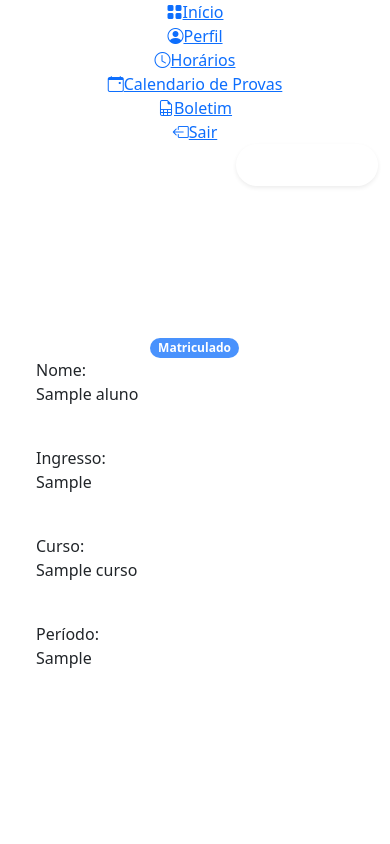
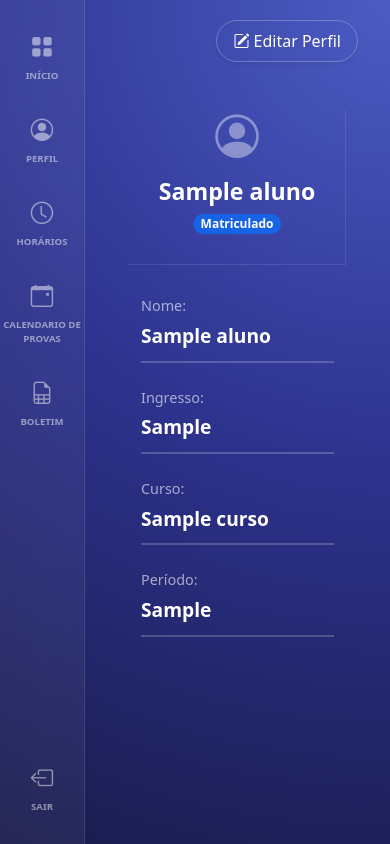
Before and after one commit to RayssaVicente/Facevision, a Django app: template Facevisions/templates/dados-usuario/index.html in a window 390 px wide. Run offline with Django 5.2, Linux system fonts and the light colour scheme; the template is opened without the code that fills it: most values are stand-ins (such as "Sample title", 1, 10 or a date in 2020).

Commit message:
CSS da página dados do usuario

```diff
--- a/Facevisions/static/css/dados.css
+++ b/Facevisions/static/css/dados.css
@@ -1,178 +1,136 @@
-.botaoEstilo{
-    background-color: #2bc4ea;
-    padding: 10px;
-    margin-left: 10px;
-    border-radius: 10px;
-    border: transparent;
+:root {
+    --sidebar-bg: rgba(255, 255, 255, 0.05);
+    --card-bg: rgba(255, 255, 255, 0.08);
+    --accent-color: #6366f1; /* Cor azul/roxo vibrante da imagem */
+    --text-main: #ffffff;
 }
 
-.botao{
-    padding-top: 10px;
-    padding-left: 60%;
-
+body {
+    background: radial-gradient(circle at top right, #4b5cc4, #2d328d 50%, #1a1c4d 100%);
+    min-height: 100vh;
+    font-family: 'Plus Jakarta Sans', sans-serif;
+    margin: 0;
+    color: var(--text-main);
+    display: flex;
+}
+.main-content {
+    margin-left: 85px;
+    padding: 50px;
+    width: 100%;
 }
 
-hr{
-    width:400px;
-    margin-bottom: 20px;
-    line-height: 300px;
-
-}
-
-h3{
-    margin-top: 10px;
-}
-
-.titulo-nome{
-    margin-left: 100px;
-}
-
-.dados-usuario{
-    display: flex;
-    margin: 20px;
-    padding: 20px;
-
-}
-
-.dados-usuario-img{
-    width: 120px;
-    height: 120px;
-    margin: 20px;
-}
-
-.matriculado{
-    background-color: #739BFA75;
-    width: 100px;
-    border-radius: 10px;
-    text-align: center;
-    margin-left: 100px;
-
-}
-
-.abrirBotao {
-    background: none;
-    border: none;
-    font-size: 28px;
-    cursor: pointer;
-    padding: 10px;
-
-}
-
-.abrirBotao2{
-    margin-left: 90px;
-    background-color: white;
-    font-size: 28px;
-    cursor: pointer;
-    border: none;
-}
-
-nav {
+/* Sidebar */
+.sidebar {
+    width: 85px;
+    background: var(--sidebar-bg);
+    backdrop-filter: blur(15px);
+    border-right: 1px solid rgba(255,255,255,0.1);
     display: flex;
     flex-direction: column;
     align-items: center;
+    padding: 30px 0;
+    height: 100vh;
+    position: fixed;
+}
 
+.sidebar-item {
+    color: rgba(255,255,255,0.5);
+    font-size: 1.4rem;
+    margin-bottom: 30px;
+    transition: 0.3s;
+    text-decoration: none;
+    text-align: center;
+}
+
+.sidebar-item:hover, .sidebar-item.active {
+    color: var(--text-main);
+}
+
+.sidebar-item span {
+    display: block;
+    font-size: 0.6rem;
+    font-weight: 700;
+    margin-top: 5px;
+    text-transform: uppercase;
 }
 
 
-.sidebar2 {
-    width: 80px;
-    height: 100vh;
-    background-color: white;
-    display: flex;
-    flex-direction: column;
-    align-items: center;
-    padding-top: 10px;
+
+.profile-container {
+    padding: 50px !important;
+    color: white;
 }
 
-.sidebar2 nav a {
-    display: block;
-    margin: 10px 0;
-    font-size: 13px;
-    color: black;
-    text-align: center;
-    text-decoration: none;
-
+.profile-avatar-wrapper {
+    opacity: 0.8;
 }
 
-.sidebar2 nav a img{
-    width: 45px;
+/* Grupos de Informação com a linha branca embaixo */
+.info-group label {
+    display: block;
+    font-size: 0.9rem;
+    color: rgba(255, 255, 255, 0.6);
+    margin-bottom: 5px;
 }
 
-.sidebar2 nav a i{
-    width: 80px;
-    font-size: 28px;
-    padding: 10px;
-
+.info-group p {
+    font-size: 1.2rem;
+    font-weight: 600;
+    margin-bottom: 0;
+    padding-bottom: 10px;
+    border-bottom: 2px solid rgba(255, 255, 255, 0.2);
+    transition: 0.3s;
 }
 
-
-.sidebarMenu {
-    display: none;
-    position: absolute;
-    left: 3px;
-
-    background: white;
-    width: 200px;
-    height: 100vh;
-
+.info-group p:hover {
+    border-bottom-color: var(--accent-color);
 }
 
-
-.sidebarMenu a {
-    padding: 5px;
+/* Botões de Ação Superiores */
+.btn-edit, .btn-account {
+    background: rgba(0, 255, 255, 0.2); /* Tom ciano da imagem */
+    border: 1px solid rgba(0, 255, 255, 0.3);
     color: white;
-    text-decoration: none;
-    display: block;
-
-
+    border-radius: 12px;
+    padding: 8px 20px;
+    font-weight: 600;
+    transition: 0.3s;
 }
 
-.sidebarMenu nav a {
+.btn-edit:hover, .btn-account:hover {
+    background: rgba(0, 255, 255, 0.4);
+    color: white;
+    transform: translateY(-2px);
+}
+
+.btn-account {
+    background: #00bcd4; /* Cor mais sólida igual à imagem */
+}
+
+/* Ajuste para o emblema redondo flutuante (opcional) */
+.floating-logo {
+    position: absolute;
+    top: 100px;
+    right: 50px;
+    width: 80px;
+    height: 80px;
+    background: white;
+    border-radius: 50%;
     display: flex;
     align-items: center;
-    justify-content: flex-start;
-    width: 100%;
-
-    padding-left: 10px;
-    text-align: left;
+    justify-content: center;
+    box-shadow: 0 0 20px rgba(0,0,0,0.2);
 }
 
-.titulo{
-    padding: 10px;
+/* Responsividade */
+@media (max-width: 768px) {
+    .profile-container .border-end {
+        border-end: none !important;
+        border-bottom: 1px solid rgba(255,255,255,0.1);
+        padding-bottom: 30px;
+        margin-bottom: 30px;
+    }
+    .main-content {
+        padding: 20px;
+    }
 }
-
-
-.icon-container {
-    display: grid;
-    /* justify-content: center;
-    align-items: center; */
-
-
-
-}
-.icon {
-
-    background-color: #ddd;
-    padding: 4px;
-    border-radius: 2px;
-
-
-}
-.hidden-options {
-    display: none;
-    padding-bottom: 10px;
-
-    /* text-align: center; */
-    background-color: white;
-
-}
-.hidden-options button {
-    display: block;
-
-    margin:  auto;
-    border: none;
-    padding: 20px;
-
-    width: 100px;
-    cursor: pointer;
-}
```
